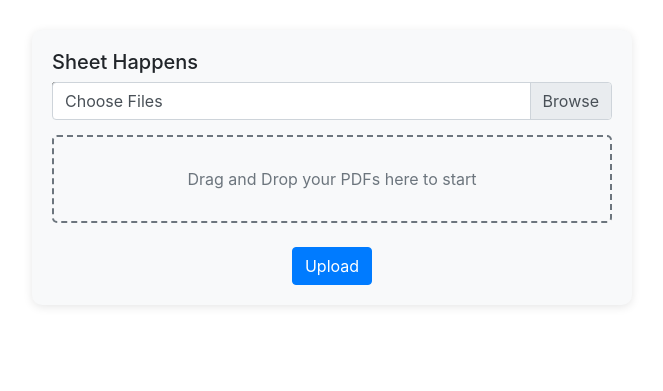
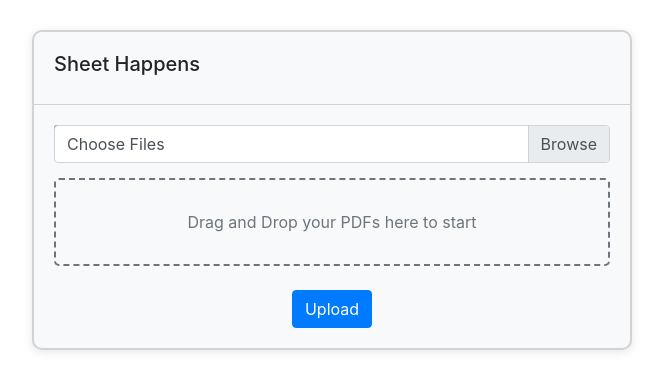
Before and after one commit to carballo91/PDFtoXLSX, a Django app: page / in a window 1280 px wide. Shown: the top 391 px of the page, without its empty margins (308-971 px from the left). Run offline with Django 5.2, Linux system fonts and the light colour scheme; some libraries are stand-ins or nearby versions.

Commit message:
Update upload.html

```diff
--- a/pdf_to_excel/templates/upload.html
+++ b/pdf_to_excel/templates/upload.html
@@ -18,9 +18,9 @@
             text-align: center;
         }
         .form-container {
+            border: 2px solid lightgray;
             max-width: 600px;
             margin: 30px auto;
-            padding: 20px;
             border-radius: 10px;
             background-color: #f8f9fa;
             box-shadow: 0 2px 10px rgba(0,0,0,0.1);
@@ -51,11 +51,20 @@
         #fileError {
             color: red;
         }
+        .form-title {
+            border-bottom:1px solid lightgray;
+        }
+        .form-body, .form-title {
+            padding: 20px;
+        }
     </style>
 </head>
 <body>
     <div class="form-container">
+        <div class="form-title">
             <h5>Sheet Happens</h5>
+        </div>
+        <div class="form-body">
             <form method="post" enctype="multipart/form-data" id="uploadForm">
                 {% csrf_token %}
                 <div class="custom-file">
@@ -73,17 +82,19 @@
                 </div>
             </form>
         </div>
-
+        <div class="form-files">
+            <div id="ready">
                 {% if message %}
                     <p>No rows found or not a valid PDF file</p>
                 {% endif %}
                 {% if download_data %}
-        <div id="ready">
                     {% for url, file in download_data %}
                         <p class="download"><a  href="{{ url }}" download>{{ file }}</a></p>
-        {% endfor %}</div>
-
+                    {% endfor %}
                 {% endif %}
+            </div>
+        </div>
+    </div>
 
     <script src="https://code.jquery.com/jquery-3.5.1.slim.min.js"></script>
     <script src="https://cdn.jsdelivr.net/npm/@popperjs/core@2.9.2/dist/umd/popper.min.js"></script>
```
Lines whose indentation alone changed are shown as unchanged.
